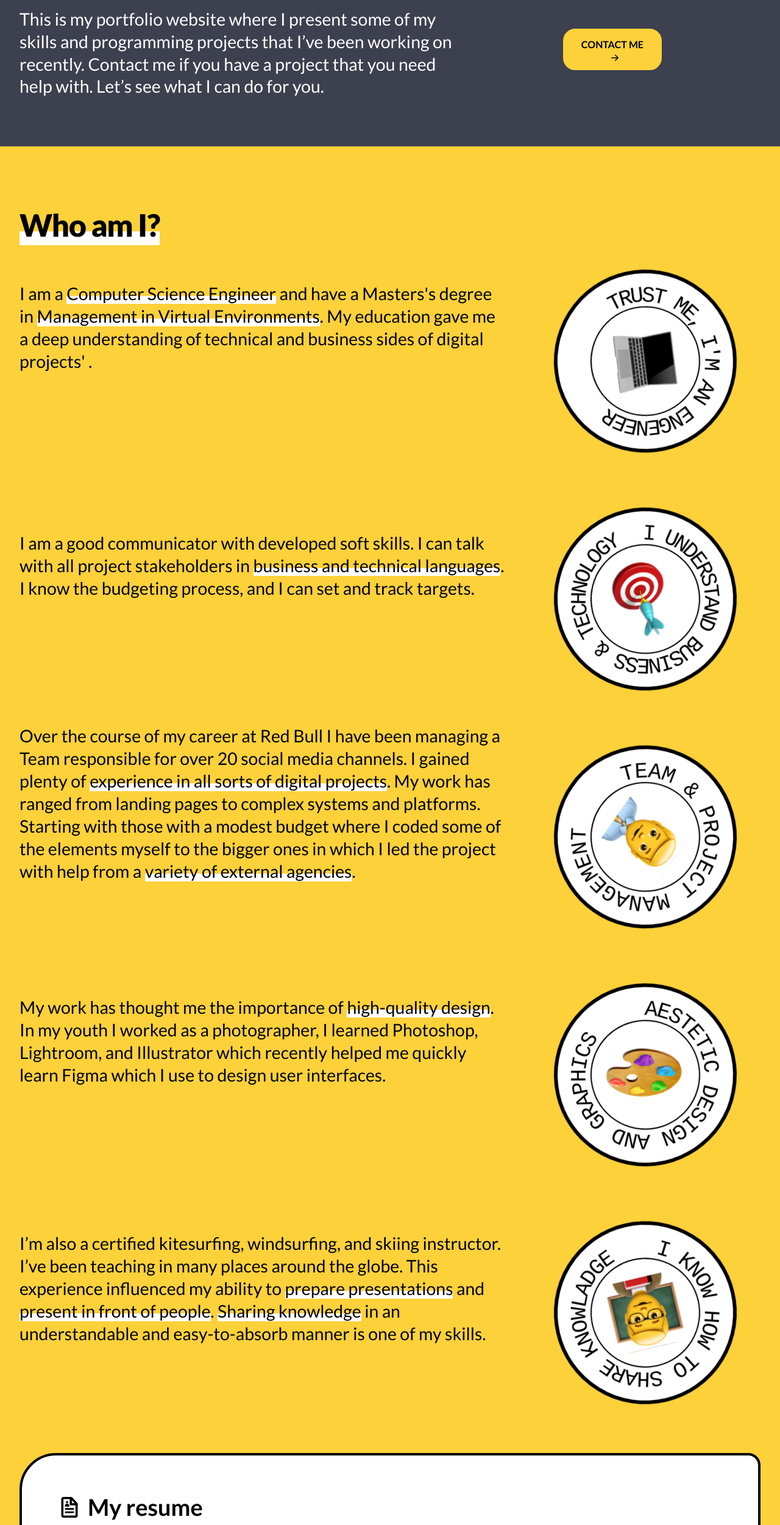
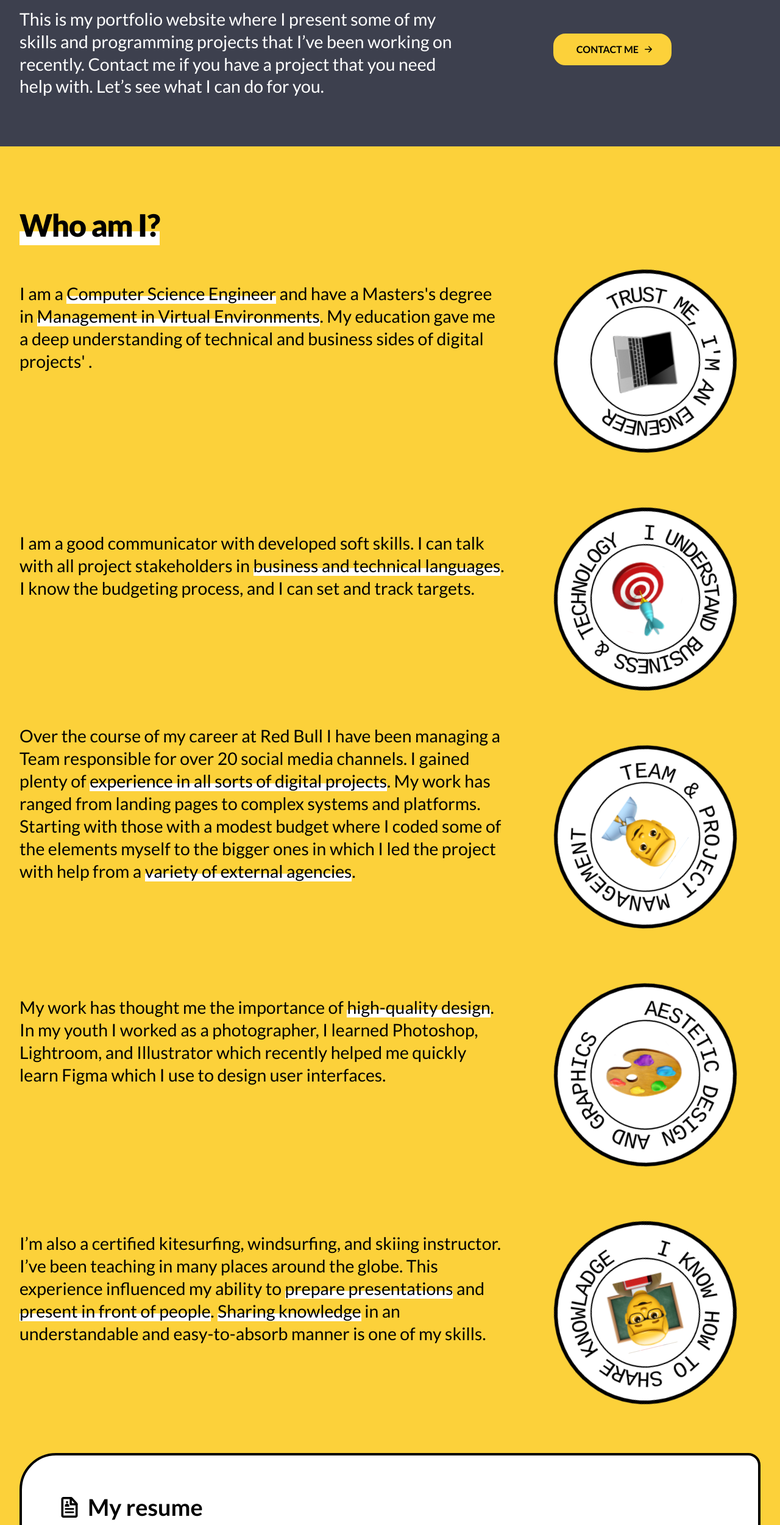
Before and after one commit to wiwo-dev/portfolio, a Next.js app: page / in a window 1280 px wide. Shown: the part 1184-3684 px from the top of the page at 61% size. Built offline with nearby package versions, Linux system fonts and the light colour scheme.

Commit message:
visual fix

```diff
--- a/components/sections/AboutMeSection.js
+++ b/components/sections/AboutMeSection.js
@@ -269,9 +269,8 @@ export default function AboutMeSection({ id }) {
             </div>
             <div className="md:px-10 w-full md:w-[50%] flex justify-start md:justify-center">
               <Button size="big" href="/cv">
-                My resume{" "}
-                <span className="pl-3 flex items-center">
-                  <ArrowRight color="black" />
+                <span className="pl-3 flex items-center gap-2">
+                  My resume <ArrowRight color="black" />
                 </span>
               </Button>
             </div>
--- a/components/sections/WhatICanHelpYouWithSection.js
+++ b/components/sections/WhatICanHelpYouWithSection.js
@@ -22,8 +22,8 @@ export default function WhatICanHelpYouWith2() {
           </div>
           <div className="md:w-[40%] flex justify-start md:justify-center items-end max-md:pt-10 md:items-center">
             <Button href="/#contact">
-              Contact me
-              <span className="pl-2 flex justify-center items-center">
+              <span className="pl-2 flex justify-center items-center gap-2">
+                Contact me
                 <ArrowRight color="black" />
               </span>
             </Button>
```
